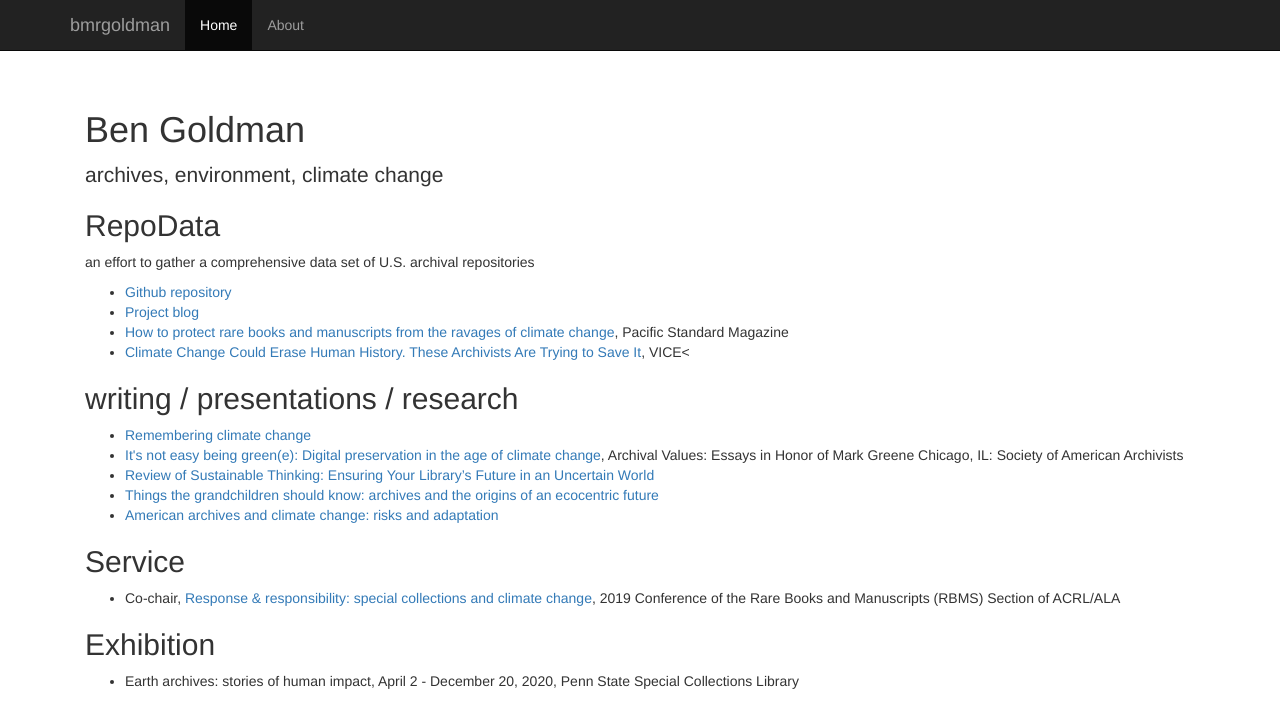
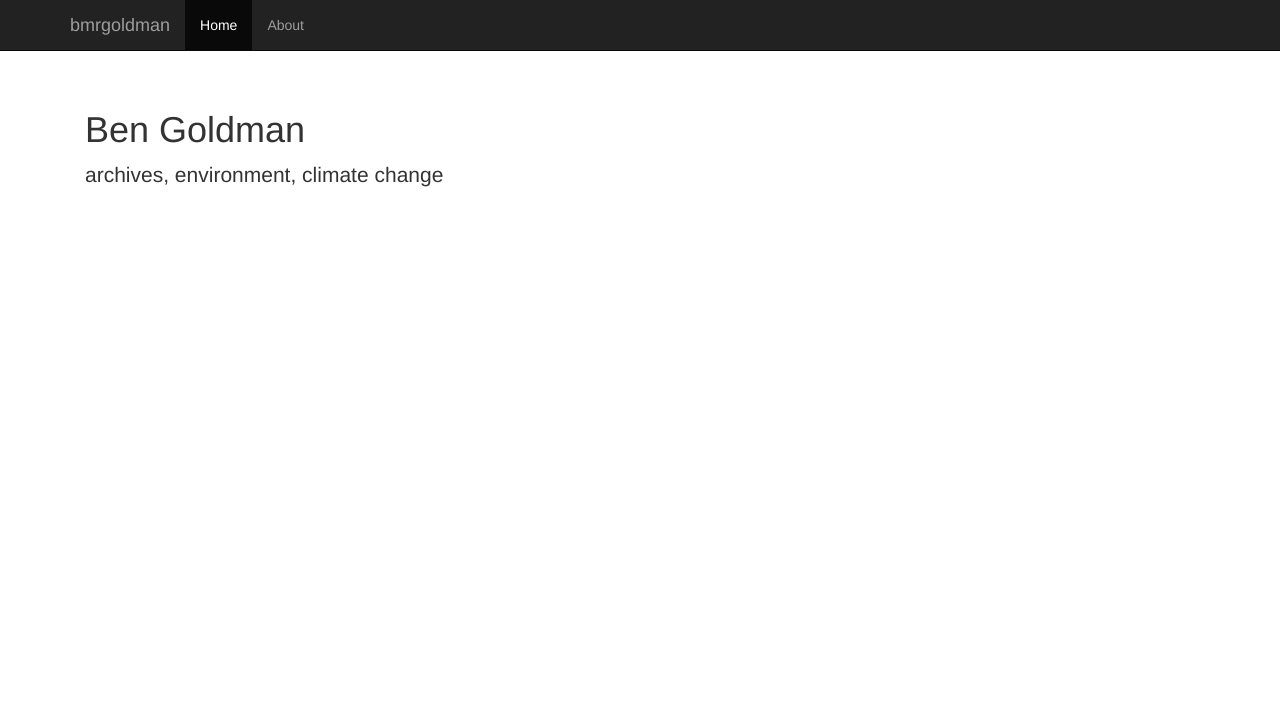
Before and after one commit to bmrgoldman/bmrgoldman.github.io, a Jekyll site: the page built from index.html, in a window 1280 px wide. Shown: the top 728 px of the page. Built offline with Jekyll 4.4.1, drawn with Linux system fonts in a browser that asks for light colours; nearby versions of some CDN libraries.

Commit message:
Update index.html

```diff
--- a/index.html
+++ b/index.html
@@ -8,31 +8,3 @@ title:  'Welcome'
 <p class="lead">
   archives, environment, climate change
 </p>
-
-<h2>RepoData</h2>
-<p>an effort to gather a comprehensive data set of U.S. archival repositories</p>
-<ul>
-  <li><a href="https://github.com/RepoData/RepoData">Github repository</a></li>
-  <li><a href="https://repositorydata.wordpress.com">Project blog</a></li>
-  <li><a href="https://psmag.com/environment/saving-our-archives-from-climate-change)">How to protect rare books and manuscripts from the ravages of climate change</a>, Pacific Standard Magazine</li>
-  <li><a href="https://www.vice.com/en_us/article/j5yg3g/climate-change-could-erase-human-history-these-archivists-are-trying-to-save-it">Climate Change Could Erase Human History. These Archivists Are Trying to Save It</a>, VICE<</li>
-</ul>
-
-<h2>writing / presentations / research</h2>
-<ul>
-  <li><a href="https://docs.google.com/document/d/1Cf8yAcqC_PXrThr0371wcO8BRepTBIt_2t5OPDhCyDg/edit">Remembering climate change</a></li>
-  <li><a href="https://scholarsphere.psu.edu/concern/generic_works/bvq27zn11p">It's not easy being green(e): Digital preservation in the age of climate change</a>, Archival Values: Essays in Honor of Mark Greene Chicago, IL: Society of American Archivists</li>
-  <li><a href="https://elischolar.library.yale.edu/jcas/vol6/iss1/30/">Review of Sustainable Thinking: Ensuring Your Library’s Future in an Uncertain World</a></li>
-  <li><a href="https://scholarsphere.psu.edu/concern/generic_works/000000046z">Things the grandchildren should know: archives and the origins of an ecocentric future</a></li>
-  <li><a href="https://www.sciencedirect.com/science/article/pii/S2212096318300135">American archives and climate change: risks and adaptation</a></li>
-</ul>
-
-<h2>Service</h2>
-<ul>
-  <li>Co-chair, <a href="http://conference.rbms.info/2019/">Response & responsibility: special collections and climate change</a>, 2019 Conference of the Rare Books and Manuscripts (RBMS) Section of ACRL/ALA</li>
-</ul>
-
-<h2>Exhibition</h2>
-<ul>
-  <li>Earth archives: stories of human impact, April 2 - December 20, 2020, Penn State Special Collections Library</li>
-</ul>
```
